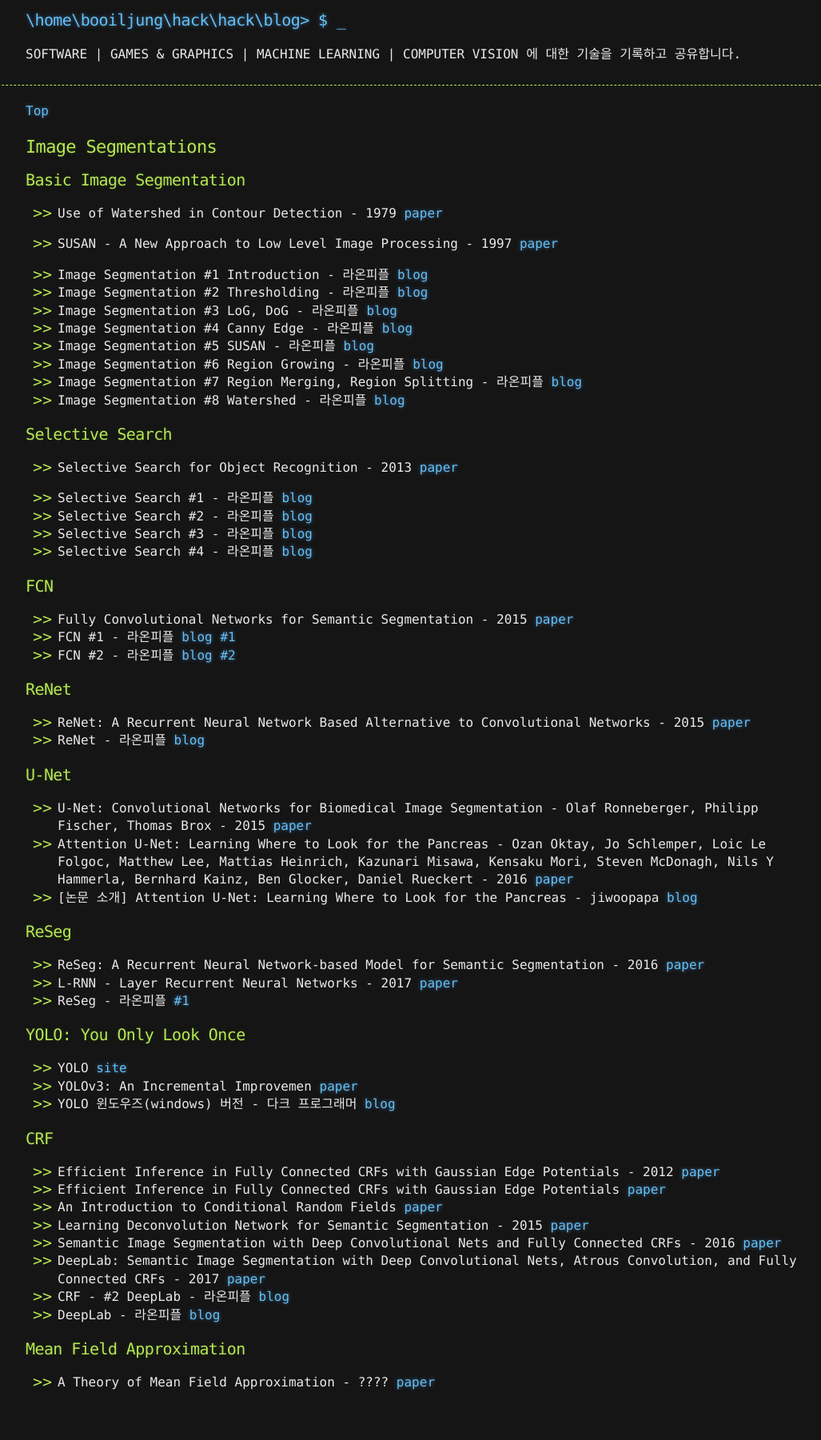
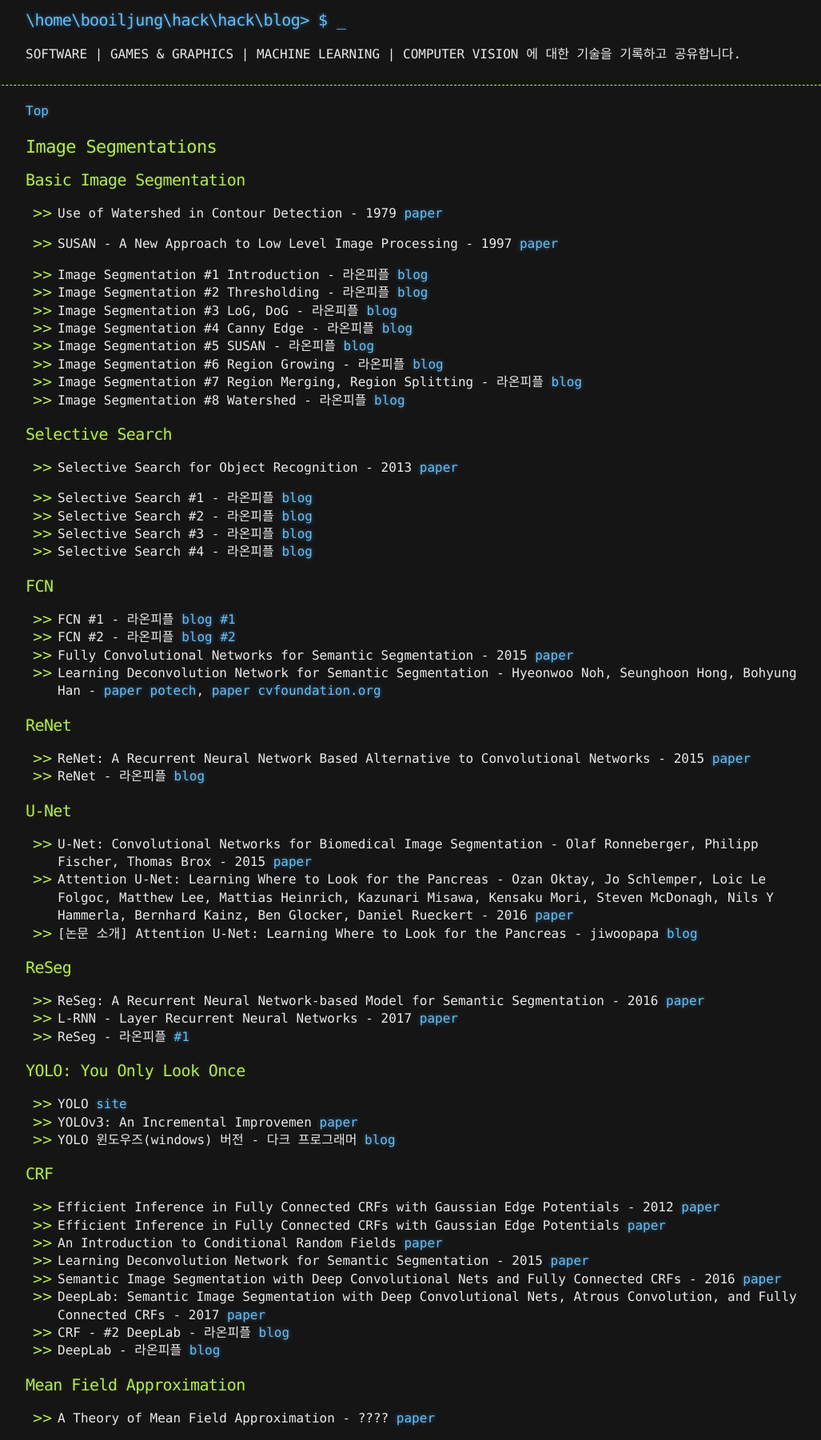
Before and after one commit to booiljung/xxxxx, a Jekyll site: the page built from machine_learning_notes/image_segmentations.md, in a window 1280 px wide. Shown: the whole page at 80% size, without its empty margins (108-1135 px from the left). Built offline with Jekyll 4.4.1, drawn with Linux system fonts in a browser that asks for light colours; our own code applies the rules of GitHub Pages for plain Markdown files; before the commit the page ends 1756 px from its top, so only the background shows below that.

```diff
--- a/machine_learning_notes/image_segmentations.md
+++ b/machine_learning_notes/image_segmentations.md
@@ -28,9 +28,10 @@
 
 ## FCN
 
-* Fully Convolutional Networks for Semantic Segmentation - 2015 [paper](https://arxiv.org/abs/1411.4038)
 * FCN #1 - 라온피플 [blog #1](https://laonple.blog.me/220958109081)
 * FCN #2 - 라온피플 [blog #2](https://laonple.blog.me/220964957738)
+* Fully Convolutional Networks for Semantic Segmentation - 2015 [paper](https://arxiv.org/abs/1411.4038)
+* Learning Deconvolution Network for Semantic Segmentation - Hyeonwoo Noh, Seunghoon Hong, Bohyung Han - [paper potech](http://cvlab.postech.ac.kr/research/deconvnet/), [paper cvfoundation.org](https://www.cv-foundation.org/openaccess/content_iccv_2015/papers/Noh_Learning_Deconvolution_Network_ICCV_2015_paper.pdf)
 
 ## ReNet
 
```
Also changed, not shown: machine_learning_notes/hierarchical_neural_attention_encoder.md (added, +3 -0 lines).
